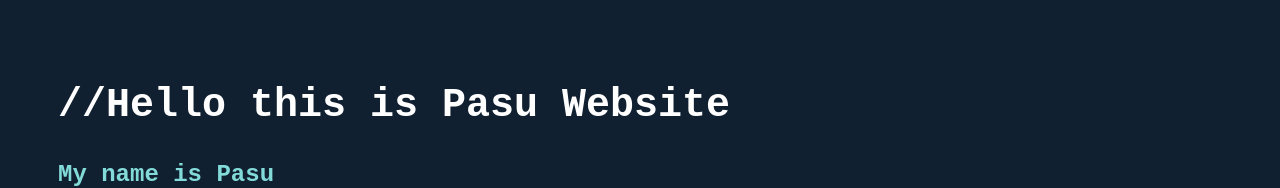
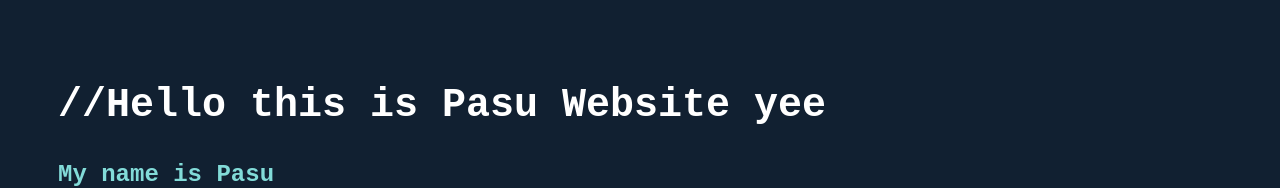
Before and after one commit to opxz7148/Aboutme_demo, a plain HTML site: page index.html in a window 1280 px wide. Shown: the top 188 px of the page. Drawn offline with Linux system fonts and the light colour scheme.

Commit message:
test git branch

```diff
--- a/index.html
+++ b/index.html
@@ -12,7 +12,7 @@
 
         <section class="webtitle">
 
-            <h1>//Hello this is Pasu Website</h1>
+            <h1>//Hello this is Pasu Website yee</h1>
             <h2>My name is Pasu</h2>
             <h2>This is Website about me!</h2>
 
```
